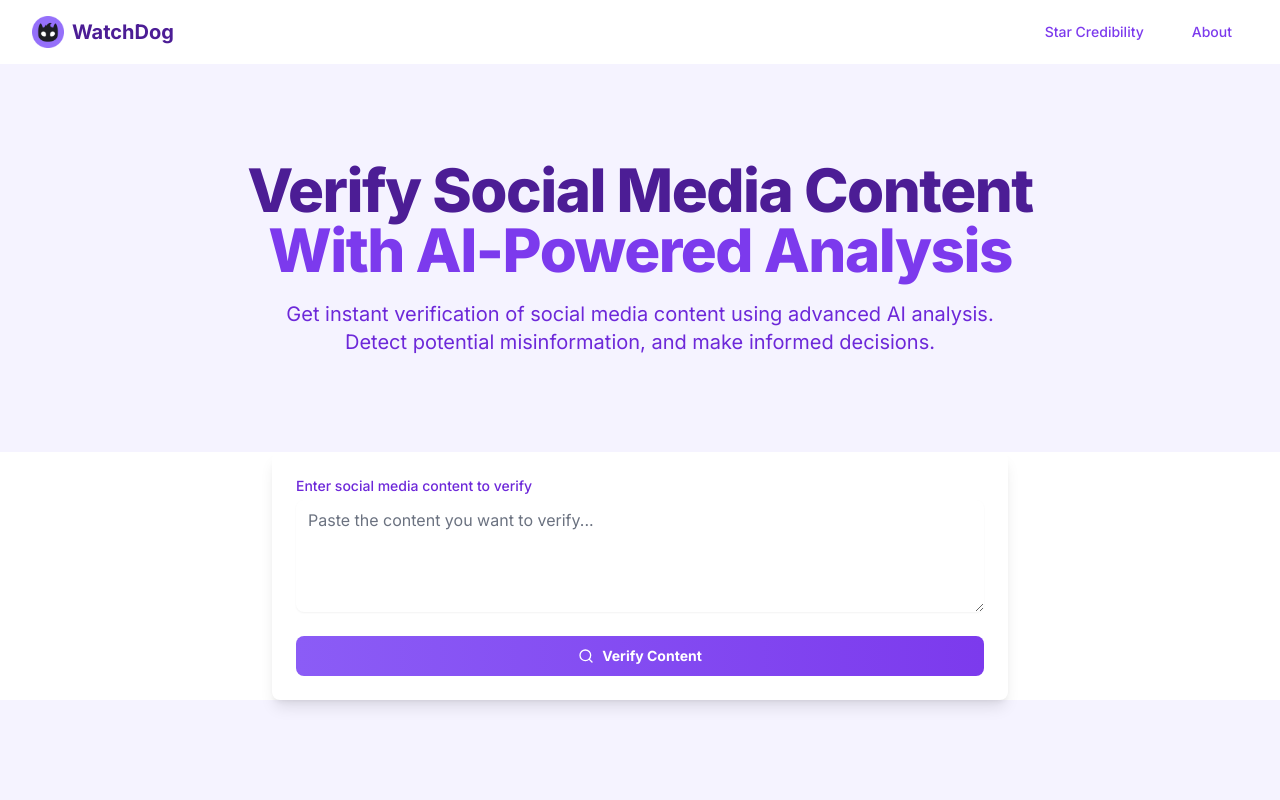
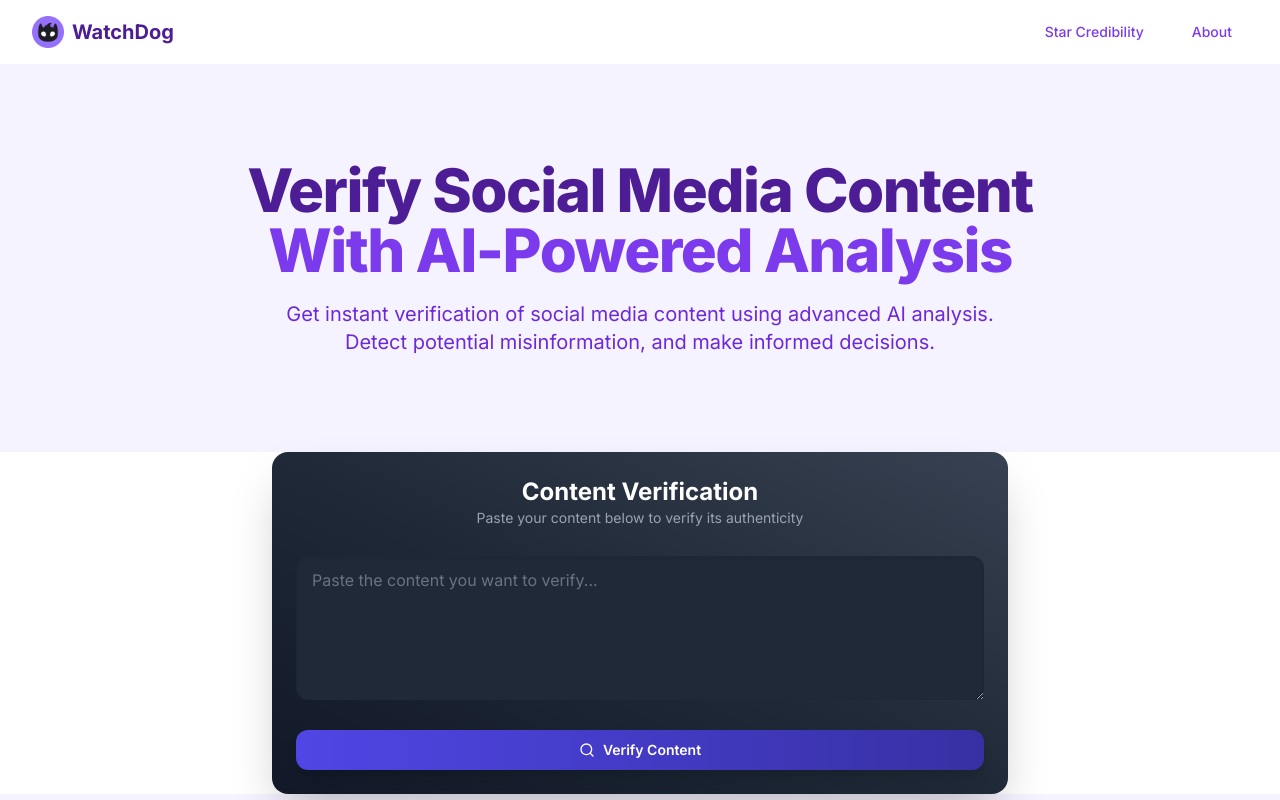
Before and after one commit to jeet-dekivadia/watchdog-aiatl, a Next.js app: page / in a window 1280 px wide. Shown: the top 800 px of the page. Built offline with nearby package versions, Linux system fonts and the light colour scheme.

Commit message:
Update ContentVerifier.tsx

```diff
--- a/src/components/ContentVerifier.tsx
+++ b/src/components/ContentVerifier.tsx
@@ -32,25 +32,23 @@ export default function ContentVerifier() {
   };
 
   return (
-    <div className="max-w-3xl mx-auto px-4">
+    <div className="max-w-3xl mx-auto px-4 flex flex-col items-center">
       <form
         onSubmit={handleSubmit}
-        className="space-y-6 relative bg-white shadow-lg rounded-lg p-6 border border-transparent
-                   hover:border-gradient-to-r hover:from-brand-purple-500 hover:to-brand-purple-700
-                   hover:shadow-[0_0_15px_rgba(102,51,153,0.5)] transition-all duration-300 ease-in-out"
+        className="relative w-full bg-gradient-to-tr from-gray-900 via-gray-800 to-gray-700 rounded-2xl p-6 shadow-2xl transition-all duration-300
+                   transform hover:shadow-[0_20px_50px_rgba(0,0,0,0.8)] hover:-translate-y-2"
       >
+        <div className="text-center mb-4">
+          <h2 className="text-2xl font-bold text-white">Content Verification</h2>
+          <p className="text-gray-400 text-sm">Paste your content below to verify its authenticity</p>
+        </div>
+
         <div>
-          <label
-            htmlFor="content"
-            className="block text-sm font-medium text-brand-purple-700"
-          >
-            Enter social media content to verify
-          </label>
           <textarea
             id="content"
-            rows={4}
-            className="mt-1 block w-full rounded-lg border-brand-purple-200 shadow-sm
-                       focus:border-brand-purple-500 focus:ring-brand-purple-500 transition-all"
+            rows={5}
+            className="mt-3 w-full rounded-xl border-none bg-gray-800 text-white shadow-inner placeholder-gray-500 px-4 py-3
+                       focus:outline-none focus:ring-4 focus:ring-indigo-500 transition-all duration-200"
             placeholder="Paste the content you want to verify..."
             value={content}
             onChange={(e) => setContent(e.target.value)}
@@ -60,8 +58,8 @@ export default function ContentVerifier() {
         <Button
           type="submit"
           isLoading={isLoading}
-          className="w-full bg-gradient-to-r from-brand-purple-500 to-brand-purple-600 hover:from-brand-purple-600
-                     hover:to-brand-purple-700 text-white font-bold py-2 px-4 rounded-lg transition-all duration-200"
+          className="w-full mt-6 bg-gradient-to-r from-indigo-600 to-indigo-800 hover:from-indigo-700 hover:to-indigo-900 text-white
+                     font-semibold py-3 px-4 rounded-xl shadow-lg transform transition-transform duration-200 hover:-translate-y-1"
         >
           <Search className="mr-2 h-4 w-4" />
           Verify Content
@@ -69,36 +67,37 @@ export default function ContentVerifier() {
       </form>
 
       {result && (
-        <Card className="mt-8 animate-scale-in bg-gradient-to-br from-white to-brand-purple-50 border border-brand-purple-200 shadow-md rounded-lg p-6">
+        <Card className="w-full mt-8 bg-gradient-to-br from-gray-800 to-gray-900 border border-indigo-500 rounded-xl shadow-lg p-6
+                         transform transition-transform duration-300 hover:-translate-y-2 hover:shadow-2xl">
           <CardHeader>
             <div className="flex items-center justify-between">
-              <CardTitle className="text-xl font-bold text-brand-purple-900">
+              <CardTitle className="text-2xl font-semibold text-indigo-400">
                 Analysis Result
               </CardTitle>
               <Badge
                 variant={result.truthScore > 70 ? "success" : "warning"}
-                className="ml-2"
+                className={`ml-2 py-1 px-3 rounded-full ${result.truthScore > 70 ? "bg-green-600" : "bg-yellow-500"} text-white`}
               >
                 {result.truthScore}% Truth Score
               </Badge>
             </div>
           </CardHeader>
           <CardContent>
-            <div className="flex items-start space-x-3">
+            <div className="flex items-start space-x-3 mt-2">
               {result.truthScore > 70 ? (
                 <CheckCircle className="h-5 w-5 text-green-500 mt-0.5" />
               ) : (
                 <AlertTriangle className="h-5 w-5 text-yellow-500 mt-0.5" />
               )}
-              <p className="text-gray-700">{result.summary}</p>
+              <p className="text-gray-300">{result.summary}</p>
             </div>
             {result.sources && result.sources.length > 0 && (
               <div className="mt-4">
-                <h4 className="font-medium text-brand-purple-700 mb-2">Sources:</h4>
-                <ul className="space-y-2">
+                <h4 className="font-medium text-indigo-400 mb-2">Sources:</h4>
+                <ul className="space-y-2 list-disc list-inside">
                   {result.sources.map((source, index) => (
-                    <li key={index} className="text-sm text-gray-600">
-                      • {source}
+                    <li key={index} className="text-sm text-gray-400">
+                      {source}
                     </li>
                   ))}
                 </ul>
```
